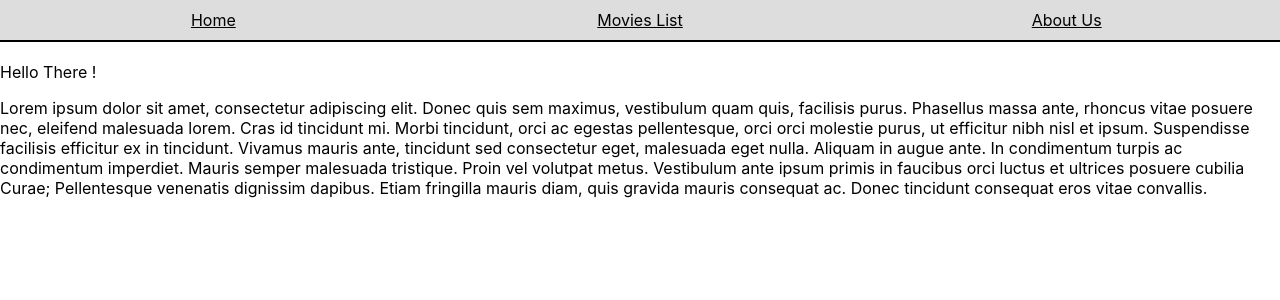
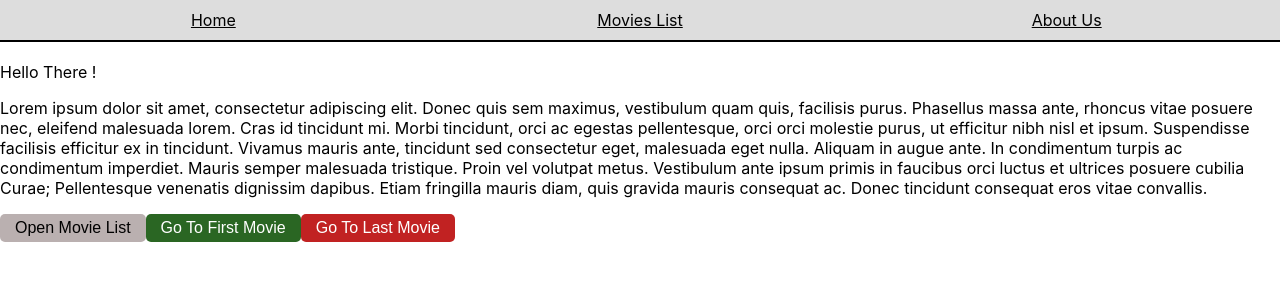
Before and after one commit to ZiedHf/MoviesApp, a React (Create React App) app: page / in a window 1280 px wide. Shown: the top 300 px of the page. Built offline with nearby package versions, Linux system fonts and the light colour scheme.

Commit message:
Add button component and navigation using push function

```diff
--- a/package.json
+++ b/package.json
@@ -7,6 +7,7 @@
     "prop-types": "^15.7.2",
     "react": "^16.9.0",
     "react-dom": "^16.9.0",
+    "react-router": "^5.0.1",
     "react-router-dom": "^5.0.1",
     "react-scripts": "3.1.1"
   },
@@ -15,7 +16,7 @@
     "build": "react-scripts build",
     "test": "react-scripts test",
     "eject": "react-scripts eject",
-    "server": "json-server -p 3030 --delay 3000 --watch db.json"
+    "server": "json-server -p 3030 --delay 1000 --watch db.json"
   },
   "eslintConfig": {
     "extends": "react-app"
--- /dev/null
+++ b/src/components/Button/Button.css
@@ -0,0 +1,39 @@
+button {
+  padding: 5px 15px;
+  text-align: center;
+  text-decoration: none;
+  display: inline-block;
+  font-size: 16px;
+  border: none;
+  border-radius: 5px;
+}
+
+button.danger {
+  background-color: #c12222;
+  color: white;
+}
+button.danger:hover {
+  background-color: #a51d1d;
+}
+
+button.default {
+  background-color: #bab0b0;
+  color: black;
+}
+button.default:hover {
+  background-color: #a09898;
+}
+
+button.success {
+  background-color: #2a6623;
+  color: white;
+}
+button.success:hover {
+  background-color: #204f1a;
+}
+
+button:hover {
+  -webkit-transition: background-color 200ms linear, color 1000ms linear;
+  -ms-transition: background-color 200ms linear, color 1000ms linear;
+  transition: background-color 200ms linear, color 1000ms linear;
+}
--- /dev/null
+++ b/src/components/Button/Button.js
@@ -0,0 +1,28 @@
+import React, { Component } from 'react';
+import PropTypes from 'prop-types';
+// CSS
+import './Button.css';
+
+class Button extends Component {
+  static propTypes = {
+    type: PropTypes.oneOf(['default', 'danger', 'success']),
+    label: PropTypes.string,
+    onClick: PropTypes.func,
+    style: PropTypes.object,
+  };
+
+  static defaultProps = {
+    type: 'default',
+  };
+
+  render() {
+    const { label, onClick, style, type } = this.props;
+    return (
+      <button type="button" onClick={onClick} style={style} className={type}>
+        {label}
+      </button>
+    );
+  }
+}
+
+export default Button;
--- a/src/components/index.js
+++ b/src/components/index.js
@@ -1,5 +1,6 @@
 import Container from './Container/Container';
 import Menu from './Menu/Menu';
 import Loader from './Loader/Loader';
+import Button from './Button/Button';
 
-export { Container, Menu, Loader };
+export { Container, Menu, Loader, Button };
--- /dev/null
+++ b/src/pages/ErrorPage/ErrorPage.css
@@ -0,0 +1,3 @@
+.container {
+  padding: 0px 20px;
+}
--- a/src/pages/ErrorPage/ErrorPage.js
+++ b/src/pages/ErrorPage/ErrorPage.js
@@ -1,7 +1,8 @@
 import React, { Component } from 'react';
+import './ErrorPage.css';
 
 export default class ErrorPage extends Component {
   render() {
-    return <div>404 NOT FOUND !</div>;
+    return <div className="container">404 NOT FOUND !</div>;
   }
 }
--- a/src/pages/HelloPage/HelloPage.js
+++ b/src/pages/HelloPage/HelloPage.js
@@ -1,23 +1,52 @@
-import React from 'react';
+import React, { Component } from 'react';
+import PropTypes from 'prop-types';
+import { withRouter } from 'react-router';
+import { Button } from '../../components';
 
-export default function HelloPage() {
+class HelloPage extends Component {
+  static propTypes = {
+    history: PropTypes.shape({
+      push: PropTypes.func,
+    }),
+  };
+
+  render() {
+    const { history } = this.props;
     return (
       <div>
         Hello There !
         <p>
-        Lorem ipsum dolor sit amet, consectetur adipiscing elit. Donec quis sem
-        maximus, vestibulum quam quis, facilisis purus. Phasellus massa ante,
-        rhoncus vitae posuere nec, eleifend malesuada lorem. Cras id tincidunt
-        mi. Morbi tincidunt, orci ac egestas pellentesque, orci orci molestie
-        purus, ut efficitur nibh nisl et ipsum. Suspendisse facilisis efficitur
-        ex in tincidunt. Vivamus mauris ante, tincidunt sed consectetur eget,
-        malesuada eget nulla. Aliquam in augue ante. In condimentum turpis ac
-        condimentum imperdiet. Mauris semper malesuada tristique. Proin vel
-        volutpat metus. Vestibulum ante ipsum primis in faucibus orci luctus et
-        ultrices posuere cubilia Curae; Pellentesque venenatis dignissim
-        dapibus. Etiam fringilla mauris diam, quis gravida mauris consequat ac.
-        Donec tincidunt consequat eros vitae convallis.
+          Lorem ipsum dolor sit amet, consectetur adipiscing elit. Donec quis
+          sem maximus, vestibulum quam quis, facilisis purus. Phasellus massa
+          ante, rhoncus vitae posuere nec, eleifend malesuada lorem. Cras id
+          tincidunt mi. Morbi tincidunt, orci ac egestas pellentesque, orci orci
+          molestie purus, ut efficitur nibh nisl et ipsum. Suspendisse facilisis
+          efficitur ex in tincidunt. Vivamus mauris ante, tincidunt sed
+          consectetur eget, malesuada eget nulla. Aliquam in augue ante. In
+          condimentum turpis ac condimentum imperdiet. Mauris semper malesuada
+          tristique. Proin vel volutpat metus. Vestibulum ante ipsum primis in
+          faucibus orci luctus et ultrices posuere cubilia Curae; Pellentesque
+          venenatis dignissim dapibus. Etiam fringilla mauris diam, quis gravida
+          mauris consequat ac. Donec tincidunt consequat eros vitae convallis.
         </p>
+        <Button
+          type="default"
+          label="Open Movie List"
+          onClick={() => history.push('/movies')}
+        />
+        <Button
+          type="success"
+          label="Go To First Movie"
+          onClick={() => history.push('/movies/1')}
+        />
+        <Button
+          type="danger"
+          label="Go To Last Movie"
+          onClick={() => history.push('/movies/98')}
+        />
       </div>
     );
   }
+}
+
+export default withRouter(HelloPage);
--- a/src/pages/ListPage/ListPage.js
+++ b/src/pages/ListPage/ListPage.js
@@ -1,6 +1,10 @@
 import React, { Component } from 'react';
 import { Link } from 'react-router-dom';
 import { Loader } from '../../components';
+import getData from '../../server';
+
+// TODO: Add search fields
+// TODO: Add reset button
 
 class ListPage extends Component {
   constructor(props) {
@@ -12,9 +16,7 @@ class ListPage extends Component {
   }
 
   componentDidMount() {
-    fetch('http://localhost:3030/movies')
-      .then(response => response.json())
-      .then(movies => this.setState({ movies, loading: false }));
+    getData('movies').then(movies => this.setState({ movies, loading: false }));
   }
 
   render() {
--- a/src/pages/MoviePage/MoviePage.js
+++ b/src/pages/MoviePage/MoviePage.js
@@ -3,7 +3,7 @@ import PropTypes from 'prop-types';
 // Helpers
 import isEmpty from 'lodash/isEmpty';
 // API
-import { getData } from '../../server';
+import getData from '../../server';
 // Components
 import { Loader } from '../../components';
 // CSS
--- a/src/server/index.js
+++ b/src/server/index.js
@@ -4,4 +4,4 @@ function getData(api) {
   return fetch(`${path}${api}`).then(data => data.json());
 }
 
-export { getData };
+export default getData;
```
Also changed, not shown: .eslintrc.json, 1 other file (tests, documents, lock files or other folders). Lines whose indentation alone changed are shown as unchanged.
